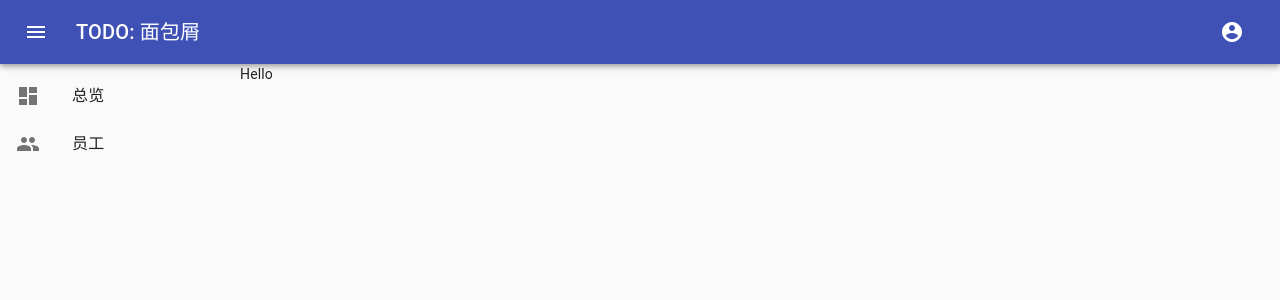
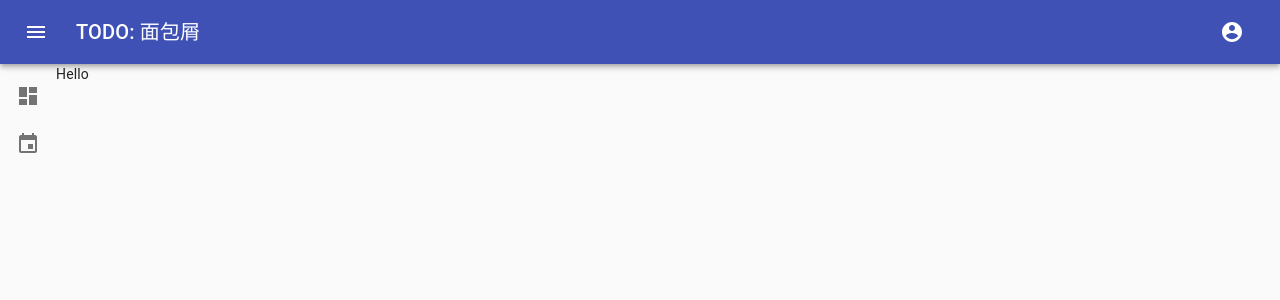
Before and after one commit to ZicoYan/material-admin, a React (Create React App) app: page /#/ in a window 1280 px wide. Shown: the top 300 px of the page. Built offline with nearby package versions, Linux system fonts and the light colour scheme.

Commit message:
feat: 新增side menu动画效果

```diff
--- /dev/null
+++ b/src/hooks/useBoolean.ts
@@ -0,0 +1,15 @@
+import { useState, useCallback } from 'react';
+
+export default function useBoolean(initialValue: boolean) {
+  const [value, setValue] = useState<boolean>(initialValue);
+  const toggle = useCallback(() => setValue(current => !current), []);
+  const setTrue = useCallback(() => setValue(true), []);
+  const setFalse = useCallback(() => setValue(false), []);
+  return {
+    value,
+    setValue,
+    toggle,
+    setTrue,
+    setFalse,
+  };
+}
--- a/src/layouts/BasicLayout/SideMenu.tsx
+++ b/src/layouts/BasicLayout/SideMenu.tsx
@@ -10,19 +10,25 @@ interface ISideMenuProps {
 }
 
 const useStyles = makeStyles(() => ({
-  root: {
+  root: ({ isExpended }: { isExpended: boolean }) => ({
     width: '100%',
-    maxWidth: 240,
-  },
+    maxWidth: isExpended ? 240 : 56,
+    overflowX: 'hidden',
+    transition: 'max-width 195ms cubic-bezier(0.4, 0, 0.6, 1) 0ms',
+  }),
 }));
 
-const SideMenu: React.FC<ISideMenuProps> = ({ menu }) => {
-  const classes = useStyles();
+const SideMenu: React.FC<ISideMenuProps> = ({ menu, isExpended }) => {
+  const classes = useStyles({ isExpended });
   return (
     <aside className={classes.root}>
       <List aria-label="side menu" component="nav">
         {menu.map(menuItem => (
-          <SideMenuItem item={menuItem} key={menuItem.name} />
+          <SideMenuItem
+            isSideMenuExpended={isExpended}
+            item={menuItem}
+            key={menuItem.name}
+          />
         ))}
       </List>
     </aside>
--- a/src/layouts/BasicLayout/SideMenuItem.tsx
+++ b/src/layouts/BasicLayout/SideMenuItem.tsx
@@ -13,7 +13,14 @@ import { ExpandMore } from '@material-ui/icons';
 
 import { IMenuChildItem, IMenuItem, IMenuParentItem } from '../../types/menu';
 
+const ITEM_HEIGHT = 48;
+
 const useStyles = makeStyles((theme: Theme) => ({
+  item: {
+    height: ITEM_HEIGHT,
+    whiteSpace: 'nowrap',
+    transition: 'padding-left 195ms cubic-bezier(0.4, 0, 0.6, 1) 0ms',
+  },
   nested: {
     paddingLeft: theme.spacing(4),
   },
@@ -29,7 +36,10 @@ function SideMenuChildItem({
   const Icon = item.icon;
   const classes = useStyles();
   return (
-    <ListItem button className={clsx({ [classes.nested]: isNested })}>
+    <ListItem
+      button
+      className={clsx(classes.item, { [classes.nested]: isNested })}
+    >
       <ListItemIcon>
         <Icon />
       </ListItemIcon>
@@ -38,7 +48,14 @@ function SideMenuChildItem({
   );
 }
 
-function SideMenuParentItem({ item }: { item: IMenuParentItem }) {
+function SideMenuParentItem({
+  item,
+  isSideMenuExpended,
+}: {
+  item: IMenuParentItem;
+  isSideMenuExpended: boolean;
+}) {
+  const classes = useStyles();
   const [isExpended, setIsExpended] = useState<boolean>(false);
   const Icon = item.icon;
   const onIsExpendedToggle = useCallback(
@@ -47,14 +64,18 @@ function SideMenuParentItem({ item }: { item: IMenuParentItem }) {
   );
   return (
     <>
-      <ListItem button onClick={onIsExpendedToggle}>
+      <ListItem className={classes.item} button onClick={onIsExpendedToggle}>
         <ListItemIcon>{isExpended ? <ExpandMore /> : <Icon />}</ListItemIcon>
         <ListItemText primary={item.name} />
       </ListItem>
       <Collapse in={isExpended} timeout="auto" unmountOnExit>
         <List component="div" disablePadding>
           {item.children.map(child => (
-            <SideMenuChildItem key={child.name} item={child} isNested />
+            <SideMenuChildItem
+              key={child.name}
+              item={child}
+              isNested={isSideMenuExpended}
+            />
           ))}
         </List>
       </Collapse>
@@ -64,11 +85,17 @@ function SideMenuParentItem({ item }: { item: IMenuParentItem }) {
 
 interface ISideMenuItemProps {
   item: IMenuItem;
+  isSideMenuExpended: boolean;
 }
 
-const SideMenuItem: React.FC<ISideMenuItemProps> = ({ item }) => {
+const SideMenuItem: React.FC<ISideMenuItemProps> = ({
+  item,
+  isSideMenuExpended,
+}) => {
   if ('children' in item) {
-    return <SideMenuParentItem item={item} />;
+    return (
+      <SideMenuParentItem isSideMenuExpended={isSideMenuExpended} item={item} />
+    );
   } else {
     return <SideMenuChildItem item={item} />;
   }
--- a/src/layouts/BasicLayout/index.tsx
+++ b/src/layouts/BasicLayout/index.tsx
@@ -3,6 +3,7 @@ import TopBar from './TopBar';
 import { CssBaseline, makeStyles, Theme } from '@material-ui/core';
 import { IMenuItem } from '../../types/menu';
 import SideMenu from './SideMenu';
+import useBoolean from '../../hooks/useBoolean';
 
 const useStyles = makeStyles((theme: Theme) => ({
   mainContent: {
@@ -16,15 +17,17 @@ interface IBasicLayoutProps {
 }
 
 const BasicLayout: React.FC<IBasicLayoutProps> = props => {
+  const {
+    value: isSideMenuExpended,
+    toggle: onSideMenuExpendToggle,
+  } = useBoolean(false);
   const classes = useStyles();
   return (
     <>
       <CssBaseline />
-      <TopBar onMenuToggle={() => console.log('menu toggle')} />
-      <main
-        className={classes.mainContent}
-      >
-        <SideMenu isExpended={true} menu={props.menu} />
+      <TopBar onMenuToggle={onSideMenuExpendToggle} />
+      <main className={classes.mainContent}>
+        <SideMenu isExpended={isSideMenuExpended} menu={props.menu} />
         Hello
       </main>
     </>
--- a/src/menu.ts
+++ b/src/menu.ts
@@ -1,5 +1,5 @@
 import { lazy } from 'react';
-import { Dashboard, People } from '@material-ui/icons';
+import { Dashboard, Event } from '@material-ui/icons';
 import { IMenuItem } from './types/menu';
 
 const menu: IMenuItem[] = [
@@ -10,14 +10,14 @@ const menu: IMenuItem[] = [
     path: ['/', '/dashboard'],
   },
   {
-    name: '员工',
-    icon: People,
-    path: '/employee',
+    name: '订单',
+    icon: Event,
+    path: '/order',
     children: [
       {
-        name: '员工列表',
+        name: '订单列表',
         path: '/list',
-        icon: People,
+        icon: Event,
         component: lazy(() => import('./pages/Employee/List')),
       },
     ],
```
